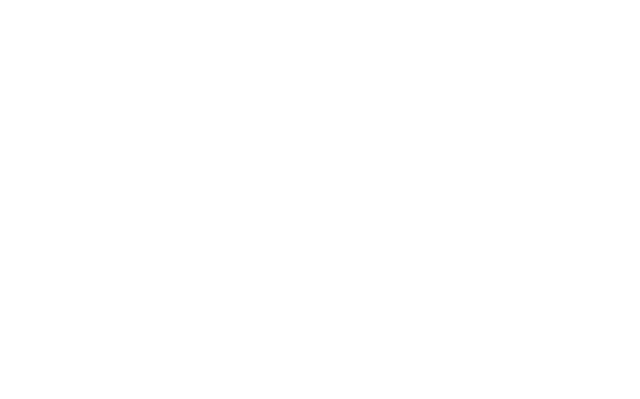
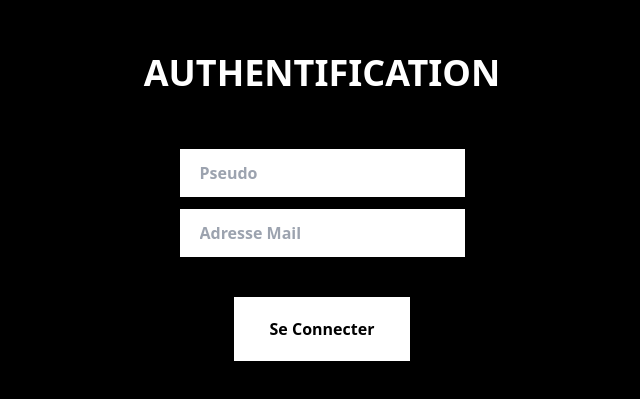
Before and after one commit to HermesRhoDev/library-creative, a React (Vite) app: page / in a window 1280 px wide. Shown: the part 193-592 px from the top of the page, without its empty margins (318-958 px from the left). Built offline with nearby package versions, Linux system fonts and the light colour scheme.

Commit message:
front signin and dashboard finished

```diff
--- a/package.json
+++ b/package.json
@@ -18,6 +18,7 @@
     "react-dom": "^18.2.0",
     "react-redux": "^8.0.5",
     "react-router-dom": "^6.8.2",
+    "react-toastify": "^9.1.1",
     "sort-by": "^1.2.0",
     "yup": "^1.0.2"
   },
--- /dev/null
+++ b/src/assets/styles/css/global.css
@@ -0,0 +1,10 @@
+* {
+   margin: 0;
+   padding: 0;
+   box-sizing: border-box;
+}
+
+html, body, #root {
+   min-height: 100% !important;
+   height: 100%;
+}
--- /dev/null
+++ b/src/components/Logout/index.jsx
@@ -0,0 +1,13 @@
+import React, { useContext } from "react";
+import { UserContext } from "../../context/authContext";
+
+export const Logout = () => {
+  const { updateToken } = useContext(UserContext);
+
+  const handleLogout = () => {
+    updateToken(false);
+    localStorage.clear();
+  };
+
+  return <button onClick={handleLogout} className="text-black uppercase font-bold px-5 py-2 bg-white">Déconnexion</button>;
+};
--- /dev/null
+++ b/src/context/authContext.jsx
@@ -0,0 +1,33 @@
+import React, { createContext, useState, useEffect } from "react";
+
+export const UserContext = createContext();
+
+const AuthContextProvider = ({ children }) => {
+   const [token, setToken] = useState(
+      JSON.parse(localStorage.getItem("token")) || false
+    );
+    const [currentUser, setCurrentUser] = useState(null);
+
+    const updateToken = (updatedToken) => {
+      setToken(updatedToken);
+      localStorage.setItem("token", JSON.stringify(updatedToken));
+    };
+
+    useEffect(() => {
+      if (token != false) {
+         setCurrentUser(true);
+      }
+
+      if (!token) {
+        setCurrentUser(false);
+      }
+    }, [token]);
+
+    return (
+      <UserContext.Provider value={{ token, updateToken, currentUser }}>
+        {children}
+      </UserContext.Provider>
+    );
+};
+
+export default AuthContextProvider;
--- a/src/main.jsx
+++ b/src/main.jsx
@@ -1,15 +1,36 @@
 // REACT IMPORT \\
 import React from 'react'
-
 // CSS IMPORT \\
+import './assets/styles/css/global.css'
 import './assets/styles/css/index.css'
 import ReactDOM from 'react-dom/client'
+// ROUTER IMPORT \\
+import { createBrowserRouter, RouterProvider } from 'react-router-dom'
+// PAGES \\
+import { Error404 } from './pages/Error404'
+import { Signin } from './pages/Signin'
+import { Dashboard } from './pages/Dashboard'
+// CONTEXT \\
+import AuthContextProvider from './context/authContext'
 
-// COMPONENTS \\
-import { App } from './App'
+const router = createBrowserRouter([
+  {
+    path: '/',
+    element: <Signin />,
+    errorElement: <Error404 />,
+  },
+  {
+    path: '/dashboard',
+    element: <Dashboard />,
+  }
+])
 
 ReactDOM.createRoot(document.getElementById('root')).render(
-  <React.StrictMode>
-    <App />
-  </React.StrictMode>,
+  <>
+    <AuthContextProvider>
+      <React.StrictMode>
+        <RouterProvider router={router} />
+      </React.StrictMode>
+    </AuthContextProvider>
+  </>
 )
--- /dev/null
+++ b/src/pages/Dashboard/index.jsx
@@ -0,0 +1,43 @@
+import { useEffect } from "react";
+import { useContext } from "react";
+import { Link } from "react-router-dom";
+import { useNavigate } from "react-router-dom";
+import { Logout } from "../../components/Logout";
+import { UserContext } from "../../context/authContext";
+
+export const Dashboard = () => {
+   const { currentUser } = useContext(UserContext);
+
+   const navigate = useNavigate();
+
+   useEffect(() => {
+      if (!currentUser) {
+         navigate('/')
+      }
+    }, [currentUser]);
+
+   return (
+      <>
+        {currentUser ? (
+            <div className="w-full h-full flex flex-row">
+               <div className="bg-black h-full w-1/5 p-5 flex flex-col">
+                  <h1 className="text-white text-center font-bold uppercase flex flex-row justify-evenly items-center">
+                     <span className="rounded-full bg-white w-5 h-2 block"></span>
+                     My Library
+                     <span className="rounded-full bg-white w-5 h-2 block"></span>
+                  </h1>
+                  <nav className="flex flex-col items-center mt-auto">
+                     <li><Logout /></li>
+                  </nav>
+               </div>
+               <div className="bg-blue-400 w-4/5 h-full overflow-y-auto"></div>
+            </div>
+        ) : (
+          <div className="w-full h-full flex flex-col gap-20 justify-center items-center bg-black">
+            <h1 className="text-white font-bold uppercase text-5xl">! vous devez être connecté !</h1>
+            <Link className="text-black bg-white p-5 w-44 font-bold text-center uppercase" to='/signin'>Se Connecter</Link>
+          </div>
+        )}
+      </>
+   );
+}
--- /dev/null
+++ b/src/pages/Error404/index.jsx
@@ -0,0 +1,12 @@
+import { Link } from "react-router-dom"
+
+export const Error404 = () => {
+   return (
+      <>
+         <div className="w-full h-screen bg-black flex justify-center items-center flex-col gap-10">
+            <h1 className="uppercase text-white font-bold text-8xl">NOT FOUND</h1>
+            <Link to='/' className="bg-white text-black font-bold p-5">Back to home page</Link>
+         </div>
+      </>
+   )
+}
--- /dev/null
+++ b/src/pages/Signin/index.jsx
@@ -0,0 +1,55 @@
+import { Field, Form, Formik } from "formik";
+import { useEffect } from "react";
+import { useContext } from "react";
+import { useNavigate } from "react-router-dom";
+import { UserContext } from "../../context/authContext";
+import { SignInSchemaValidation } from "../../utils/schema/validations/signinValidation";
+
+export const Signin = () => {
+   const { updateToken, currentUser } = useContext(UserContext);
+
+   const navigate = useNavigate();
+
+   useEffect(() => {
+      if (currentUser) {
+         navigate('/dashboard')
+      }
+    }, [currentUser]);
+
+   return (
+      <>
+         <div className="w-full h-screen bg-black flex flex-col justify-center items-center gap-14">
+            <h1 className="text-4xl font-bold uppercase text-white">Authentification</h1>
+            <Formik
+               initialValues={{
+                  pseudo: "",
+                  email: "",
+               }}
+               validationSchema={SignInSchemaValidation}
+               onSubmit={(values) => {
+                  console.log(values);
+                  updateToken('jdjdjdjdjdjdj');
+               }}
+            >
+               {({ errors, touched }) => (
+                  <Form className="w-3/4 flex flex-col items-center gap-10">
+                     <div className="flex flex-col gap-3">
+                        <div>
+                           <Field name="pseudo" placeholder='Pseudo' className="text-black px-5 py-3 font-bold" />
+                           {errors.pseudo && touched.pseudo ? <div className="text-white font-bold">{errors.pseudo}</div> : null}
+                        </div>
+
+                        <div>
+                           <Field name="email" type="email" placeholder='Adresse Mail' className="text-black px-5 py-3 font-bold" />
+                           {errors.email && touched.email ? <div className="text-white font-bold">{errors.email}</div> : null}
+                        </div>
+                     </div>
+
+                     <button className="text-black bg-white p-5 w-44 font-bold" type="submit">Se Connecter</button>
+                  </Form>
+               )}
+            </Formik>
+         </div>
+      </>
+   )
+}
--- /dev/null
+++ b/src/store.jsx
@@ -0,0 +1,10 @@
+import { configureStore } from "@reduxjs/toolkit";
+import authReducer from './features/auth/authSlice';
+
+const store = configureStore({
+   reducer: {
+      auth: authReducer
+   }
+})
+
+export default store
--- /dev/null
+++ b/src/utils/schema/validations/signinValidation.js
@@ -0,0 +1,8 @@
+import * as Yup from "yup";
+
+export const SignInSchemaValidation = Yup.object().shape({
+  pseudo: Yup.string()
+    .max(200, "Le Pseudo doit faire 20 caractere maximum !")
+    .required("Requis !"),
+  email: Yup.string().email("Adresse mail invalide !").required("Requis !"),
+});
```
Also changed, not shown: src/App.jsx (deleted, +0 -7 lines), 1 other file (tests, documents, lock files or other folders).
